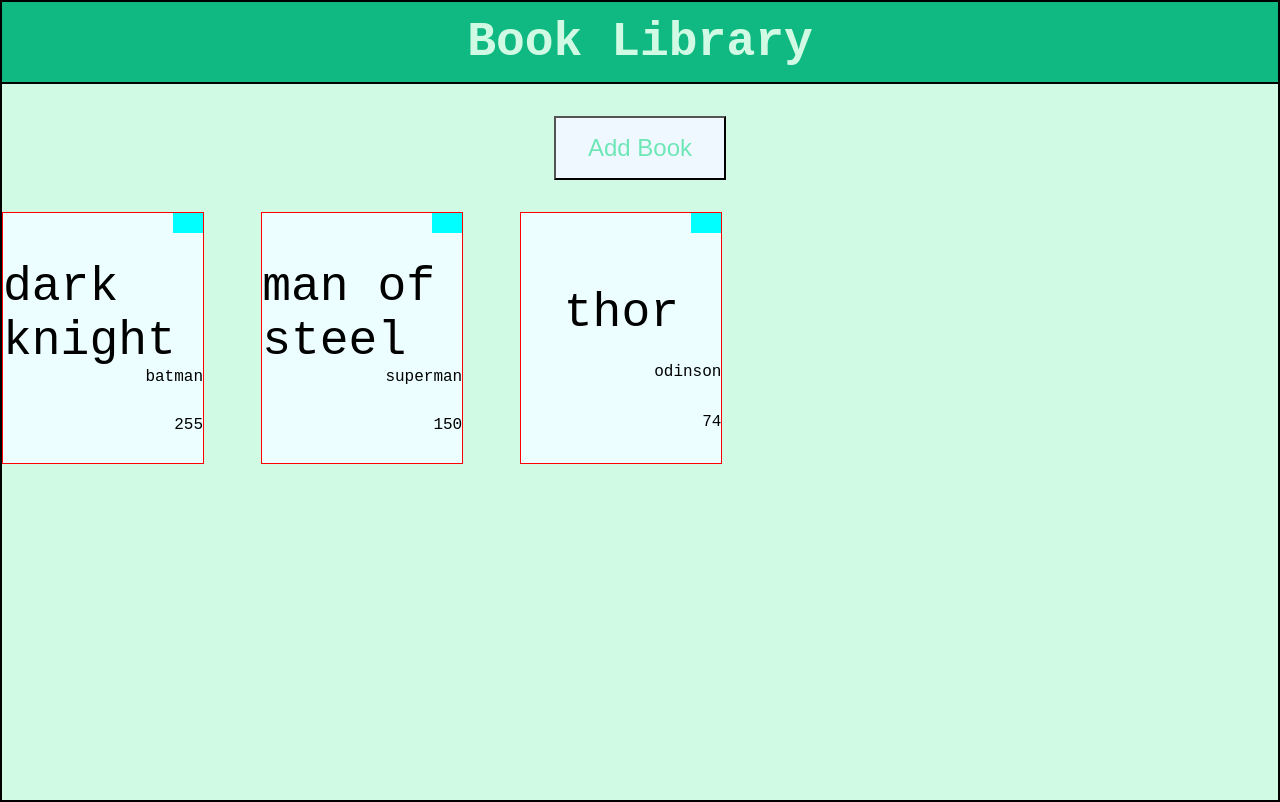
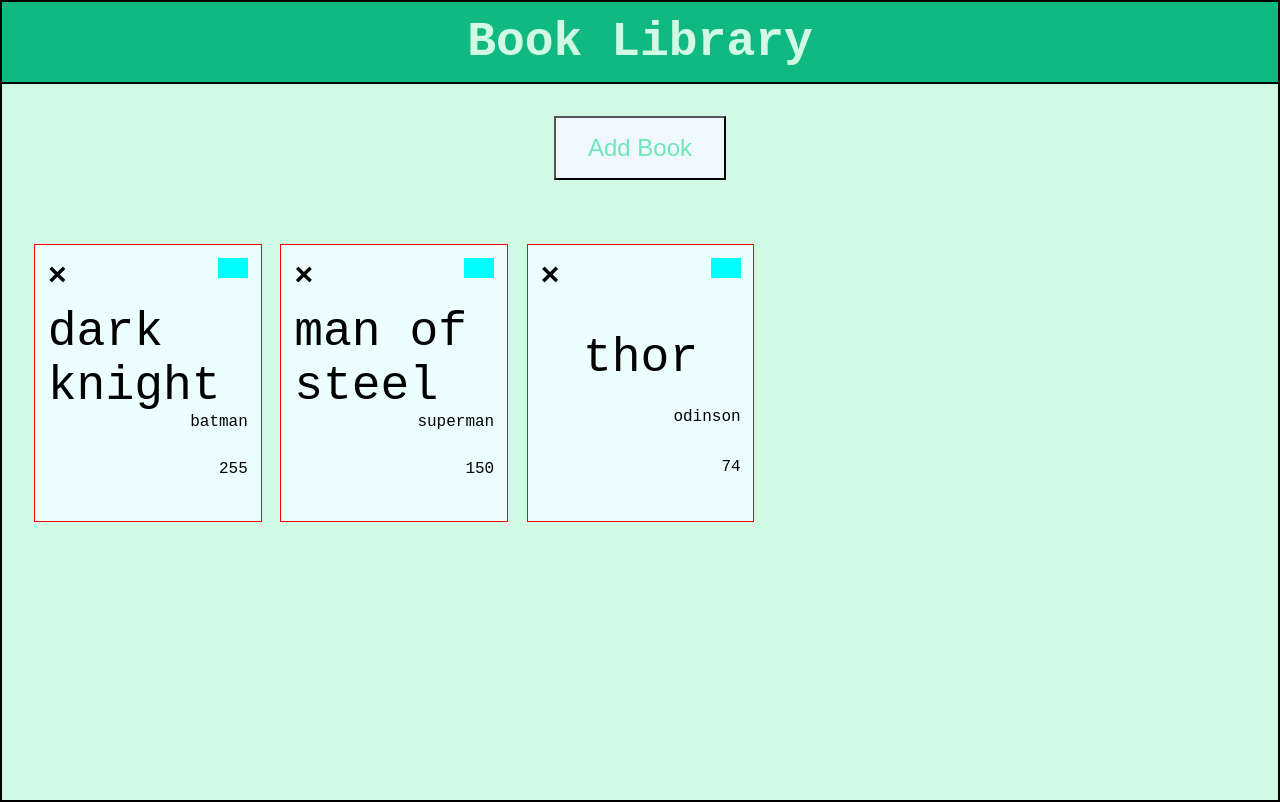
Before and after one commit to yassineb07/library, a plain HTML site: page index.html in a window 1280 px wide. Drawn offline with Linux system fonts and the light colour scheme.

Commit message:
Add delete book button

```diff
--- a/script.js
+++ b/script.js
@@ -1,4 +1,4 @@
-/* modal */
+// modal
 const modal = document.getElementById('modal');
 const modalBtn = document.getElementById('modal-btn');
 const close = document.getElementById('close');
@@ -15,7 +15,7 @@ window.addEventListener('click', (event) => {
     modal.style.display = 'none';
   }
 });
-/*       */
+
 const booksTest = [
   {
     title: 'dark knight',
@@ -52,17 +52,21 @@ function addBookInfo(bookEl) {
   const title = document.createElement('div');
   const author = document.createElement('div');
   const pages = document.createElement('div');
+  const delBtn = document.createElement('div');
 
   book.classList.add('book');
   read.classList.add('read');
   title.classList.add('title');
   author.classList.add('author');
   pages.classList.add('pages');
+  delBtn.classList.add('del-btn');
 
+  delBtn.innerHTML = '&times;';
   title.textContent = bookEl.title;
   author.textContent = bookEl.author;
   pages.textContent = bookEl.pages;
 
+  book.appendChild(delBtn);
   book.appendChild(read);
   book.appendChild(title);
   book.appendChild(author);
@@ -80,9 +84,17 @@ function clearFields() {
   document.querySelector('#author').value = '';
   document.querySelector('#pages').value = '';
 }
-/* display books on page */
+
+function deleteBook(target) {
+  if (target.classList.contains('del-btn')) {
+    target.parentElement.remove();
+  }
+}
+
+// display books on page
 document.addEventListener('DOMContentLoaded', displayBooks());
-/* add  a book */
+
+// add  a book
 const form = document.querySelector('#form');
 form.addEventListener('submit', (e) => {
   // prevent submit
@@ -98,3 +110,9 @@ form.addEventListener('submit', (e) => {
   // clear fields
   clearFields();
 });
+
+// remove book
+document.querySelector('.books').addEventListener('click', (e) => {
+  console.log(e.target);
+  deleteBook(e.target);
+});
--- a/style.css
+++ b/style.css
@@ -103,10 +103,13 @@ main {
   border-radius: 5px;
 }
 
+/* cards */
+
 .books {
   display: grid;
   grid-template-columns: repeat(auto-fill, minmax(200px, 1fr));
   gap: 20px;
+  padding: 2rem;
 }
 .book {
   height: 250px;
@@ -114,11 +117,26 @@ main {
   border: 1px red solid;
   background-color: #ecfeff;
   display: grid;
-  grid-template-columns: 1fr;
+  grid-template-columns: 1fr 1fr;
   grid-template-rows: 1fr 2fr 1fr 1fr;
   justify-items: end;
+  padding: 0.8rem;
 }
 
+.del-btn {
+  justify-self: start;
+  align-self: start;
+  font-size: 2rem;
+  font-weight: bold;
+}
+
+.del-btn:hover,
+.del-btn:focus {
+  color: rgba(0, 0, 0, 0.8);
+  text-decoration: none;
+  cursor: pointer;
+  transform: scale(1.2);
+}
 .read {
   height: 20px;
   width: 30px;
@@ -132,3 +150,9 @@ main {
   justify-content: center;
   align-items: center;
 }
+
+.title,
+.author,
+.pages {
+  grid-column: 1 / 3;
+}
```
